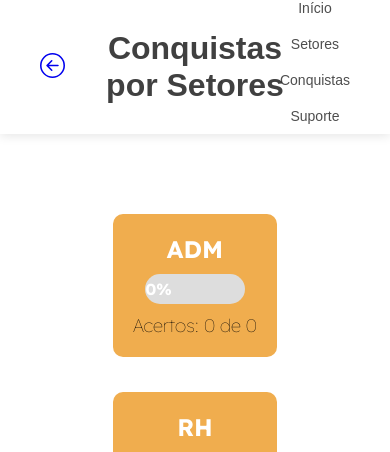
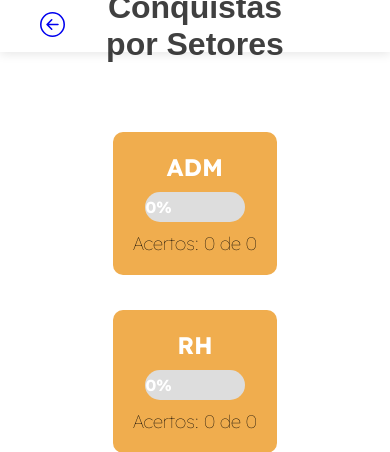
Before and after one commit to Doctorpbm/Matem-tica, a PHP site: page /Conquistas.html in a window 390 px wide. Shown: the top 452 px of the page. Run offline with PHP 8.4, Linux system fonts and the light colour scheme.

Commit message:
conquistas.css

```diff
--- a/conquistas.css
+++ b/conquistas.css
@@ -165,6 +165,65 @@
     }
 }
 
+.feedback-message {
+    margin-top: 10px;
+    padding: 10px;
+    border-radius: 5px;
+    font-weight: bold;
+}
+
+.feedback-message.success {
+    background-color: #d4edda;
+    color: #155724;
+}
+
+.feedback-message.error {
+    background-color: #f8d7da;
+    color: #721c24;
+}
+
+.feedback-message.warning {
+    background-color: #fff3cd;
+    color: #856404;
+}
+
+.menu-toggle {
+    display: none;
+    font-size: 28px;
+    cursor: pointer;
+    color: rgba(0, 0, 0, 0.699);
+    z-index: 1100;
+}
+
+/* Esconde o menu por padrão em celular */
+@media (max-width: 600px) {
+    .menu-toggle {
+        display: block;
+    }
+
+    .menu-links {
+        display: none;
+        position: absolute;
+        top: 45px;
+        right: 0;
+        background-color: rgba(255, 255, 255, 0.95);
+        flex-direction: column;
+        align-items: flex-start;
+        width: 100%;
+        padding: 10px 20px;
+        box-shadow: 0 2px 8px rgba(0, 0, 0, 0.2);
+    }
+
+    .menu-links.show {
+        display: flex;
+    }
+
+    .menu-links a {
+        padding: 10px 0;
+        width: 100%;
+    }
+}
+
 .setor {
     margin-bottom: 35px; /* Aumenta o espaço entre os setores */
     padding: 20px;
```
